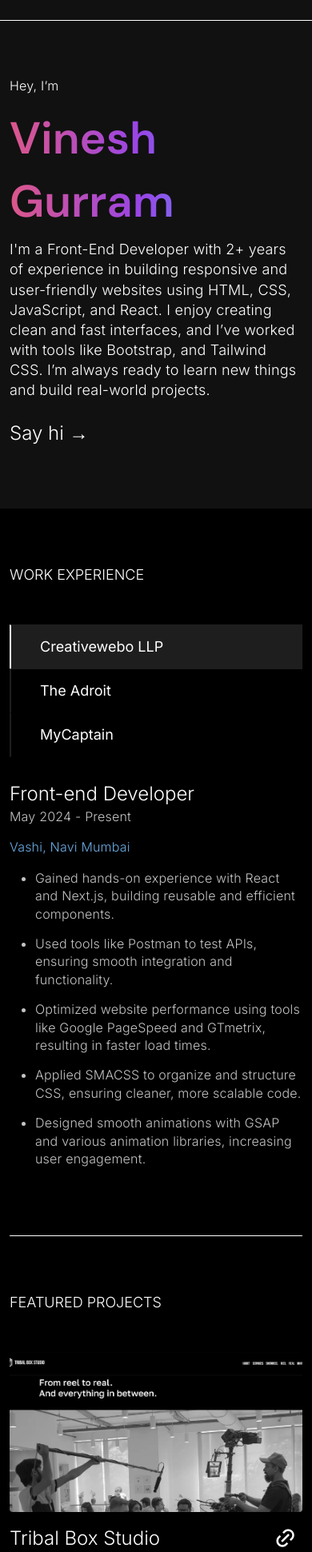
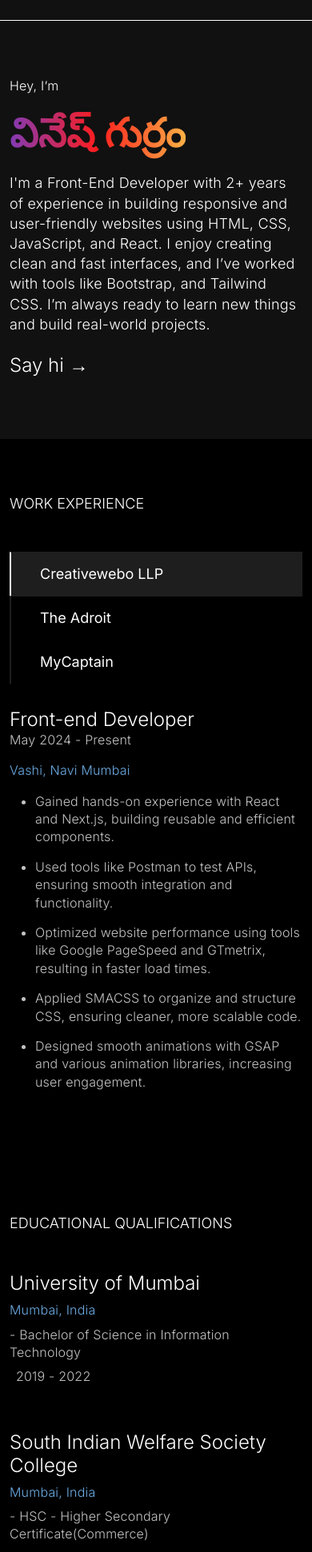
Before and after one commit to vineshgurram/portfolio, a React (Vite) app: page / in a window 390 px wide. Shown: the part 49-1990 px from the top of the page at 80% size. Built offline with nearby package versions, Linux system fonts and the light colour scheme.

Commit message:
updated some components

```diff
--- /dev/null
+++ b/src/components/EducationSection.jsx
@@ -0,0 +1,48 @@
+import { Row, Col, Container } from "react-bootstrap";
+import educations from "../json/education.json";
+
+export default function EducationSection() {
+  return (
+    <section
+      className="lyt-section typ-education-section"
+      id="section-experience"
+    >
+      <Container>
+        <div className="wrapper">
+          <h2 className="bs-heading typ-18 typ-300 text-uppercase mb-50">
+            EDUCATIONAL QUALIFICATIONS
+          </h2>
+
+          <div className="education-box-wrapper">
+            {educations.map((education,index) => (
+              <div className={`education-box ${index !== educations.length - 1 ? "mb-5" : ""}`} key={education.id}data-aos="fade-up">
+                <Row>
+                  <Col md={9}>
+                    <div className="left-box">
+                      <h3 className="bs-heading typ-24 typ-300 mb-2">
+                        {education.instituteName}
+                      </h3>
+                      <p className="bs-para typ-14 typ-clr-blue typ-300 typ-16 mb-2">
+                        {education.location}
+                      </p>
+                      <p className="bs-para typ-14 typ-txt-secondary typ-300 typ-16 m-0">
+                        - {education.courseName}
+                      </p>
+                    </div>
+                  </Col>
+                  <Col md={3} className="text-md-end">
+                    <div className="right-box">
+                      <p className="bs-para typ-txt-secondary typ-300 typ-16 m-2">
+                        {education.yearOfCourse}
+                      </p>
+                    </div>
+                  </Col>
+                </Row>
+              </div>
+            ))}
+          </div>
+        </div>
+      </Container>
+    </section>
+  );
+}
--- a/src/components/Footer.jsx
+++ b/src/components/Footer.jsx
@@ -7,7 +7,7 @@ export default function Footer() {
           <Row className="g-0 justify-content-between mb-5">
             <Col lg={6}>
               <h2 className="logo-txt me-4 mb-3">VG.</h2>
-              <h3 className="contact-txt">FRONT-END DEVELOPER</h3>
+              <h3 className="contact-txt">FRONT-END DEVELOPER | FUTURE FULL-STACK ENGINEER</h3>
             </Col>
             <Col lg={5}>
               <div className="contact-box-wrapper pt-lg-0 pt-4">
@@ -46,7 +46,7 @@ export default function Footer() {
           <Row>
             <Col md={12}>
             <div className="copyright-text">
-            <p className="bs-para typ-16 typ-300 mb-0">© Copyright 2025. Made by <a href="https://www.linkedin.com/in/vineshgurram/" target="_blank" className="bs-para typ-300 typ-clr-blue ">Vinesh Gurram</a></p>
+            <p className="bs-para typ-16 typ-300 mb-0 text-md-start text-center">© Copyright 2025. Made by <a href="https://github.com/vineshgurram" target="_blank" className="bs-para typ-300 typ-clr-blue ">Vinesh Gurram</a></p>
             </div>
             </Col>
           </Row>
--- a/src/components/HeroSection.jsx
+++ b/src/components/HeroSection.jsx
@@ -1,14 +1,55 @@
+import { useEffect, useState } from "react";
+
 export default function HeroSection() {
+  const [index, setIndex] = useState(0);
+  const names = [
+    "Vinesh Gurram", // English
+    "विनेश गुर्रम", // Marathi
+    "వినేష్ గుర్రం", // Telugu
+    "ヴィネシュ・グラム", // Japanese
+    "维内什·古拉姆", // Chinese
+  ];
+
+  const gradientClasses = [
+    "typ-gradient-1",
+    "typ-gradient-2",
+    "typ-gradient-3",
+    "typ-gradient-4",
+    "typ-gradient-5",
+  ];
+
+  useEffect(() => {
+    const interval = setInterval(() => {
+      setIndex((prev) => (prev + 1) % names.length); // loop through
+    }, 3000); // switch every 3 seconds
+    return () => clearInterval(interval);
+  }, [names.length]);
   return (
     <section className="lyt-section typ-hero-section">
       <div className="container">
         <p className="bs-para typ-16 typ-300">Hey, I’m</p>
-        <h1 className="bs-heading typ-96 typ-gradient-1 typ-fnt2 typ-600 d-inline-block">Vinesh Gurram</h1>
+        <h1 className={`bs-heading typ-96 typ-fnt2 typ-600 d-inline-block name-text fade ${gradientClasses[index]}`}>
+          {names[index]}
+        </h1>
         <p className="bs-para typ-18 typ-300 max-1080 mb-4">
-         I'm a Front-End Developer with 2+ years of experience in building responsive and user-friendly websites using HTML, CSS, JavaScript, and React. I enjoy creating clean and fast interfaces, and I’ve worked with tools like Bootstrap, and Tailwind CSS. I’m always ready to learn new things and build real-world projects.
+          I'm a Front-End Developer with 2+ years of experience in building
+          responsive and user-friendly websites using HTML, CSS, JavaScript, and
+          React. I enjoy creating clean and fast interfaces, and I’ve worked
+          with tools like Bootstrap, and Tailwind CSS. I’m always ready to learn
+          new things and build real-world projects.
         </p>
-        <a href="https://www.linkedin.com/in/vineshgurram/" target="_blank" className="link">
-        <h3 className="bs-heading typ-24 typ-300" data-aos="fade-right" data-aos-delay="300">Say hi <span className="arrow d-lg-inline-block">&rarr;</span></h3>
+        <a
+          href="https://www.linkedin.com/in/vineshgurram/"
+          target="_blank"
+          className="link"
+        >
+          <h3
+            className="bs-heading typ-24 typ-300"
+            data-aos="fade"
+            data-aos-delay="500"
+          >
+            Say hi <span className="arrow d-lg-inline-block">&rarr;</span>
+          </h3>
         </a>
       </div>
     </section>
--- /dev/null
+++ b/src/json/education.json
@@ -0,0 +1,27 @@
+[
+  {
+    "id": 1,
+    "courseName": "Bachelor of Science in Information Technology",
+    "instituteName": "University of Mumbai",
+    "yearOfCourse": "2019 - 2022",
+    "location": "Mumbai, India",
+    "description": ""
+  },
+  {
+    "id": 2,
+    "courseName": "HSC - Higher Secondary Certificate(Commerce)",
+    "instituteName": "South Indian Welfare Society College",
+    "yearOfCourse": "2018 - 2019",
+    "location": "Mumbai, India",
+    "description": ""
+  }
+  ,
+  {
+    "id": 3,
+    "courseName": "SSC - Secondary School Certificate",
+    "instituteName": "The Andhra Education Society High School",
+    "yearOfCourse": "2016 - 2017",
+    "location": "Mumbai, India",
+    "description": ""
+  }
+]
--- a/src/json/projects.json
+++ b/src/json/projects.json
@@ -69,5 +69,17 @@
         "githubLink":"",
         "hostLink":"https://www.ellequinn.com/"
     }
+  },
+  {
+    "id": 7,
+    "projectName": "MarioProducts",
+    "projectImage": "images/Mario.jpg",
+    "projectDescription": "MarioProducts is a product showcase website for Mario Confectionery, featuring chocolates, candies, and lollipops with a modern and responsive design.",
+    "projectDetailLink":"",
+    "projectTechnology": ["HTML","ROR"],
+    "projectLinks": {
+        "githubLink":"",
+        "hostLink":"https://www.marioproducts.com/"
+    }
   }
 ]
--- a/src/pages/Home.jsx
+++ b/src/pages/Home.jsx
@@ -1,12 +1,14 @@
 import HeroSection from "../components/HeroSection";
 import ProjectSection from "../components/ProjectSection";
 import ExperienceSection from "../components/ExperienceSection";
+import EducationSection from "../components/EducationSection";
 
 export default function Home() {
   return (
     <main>
       <HeroSection />
       <ExperienceSection  />
+      <EducationSection />
       <ProjectSection />
     </main>
   );
--- a/src/pages/PageNotFound.jsx
+++ b/src/pages/PageNotFound.jsx
@@ -0,0 +1,4 @@
+export default function PageNotFound() {
+  return <>
+  </>;
+}
--- a/src/routes/AppRoutes.jsx
+++ b/src/routes/AppRoutes.jsx
@@ -2,12 +2,14 @@ import { HashRouter, Routes, Route } from "react-router";
 import Header from "../components/Header";
 import Home from "../pages/Home";
 import Footer from "../components/Footer";
+import PageNotFound from "../pages/PageNotFound";
 export default function AppRoutes() {
   return (
     <HashRouter>
       <Header />
       <Routes>
         <Route path="/" element={<Home />} />
+        <Route path="/about" element={<PageNotFound />} />
       </Routes>
       <Footer />
     </HashRouter>
--- a/src/scss/base/_bs-card.scss
+++ b/src/scss/base/_bs-card.scss
@@ -18,6 +18,7 @@
                 transition: 500ms ease all;
                 height: 200px;
                 max-height: 200px;
+                    width: 100%;
             }
         }
 
--- a/src/scss/base/_bs-heading.scss
+++ b/src/scss/base/_bs-heading.scss
@@ -1,6 +1,7 @@
 .bs-heading {
     color: $txt-primary;
     line-height: 1.4;
+    line-height: normal;
 
     &.typ-gradient-1 {
         background: rgb(51, 210, 255);
@@ -34,6 +35,32 @@
             rgba(51, 210, 255, 1) 55%,
             rgba(221, 87, 137, 1) 100%
         );
+        -webkit-text-fill-color: transparent;
+        background-clip: text;
+    }
+
+    &.typ-gradient-3 {
+        background: #833ab4;
+        background: linear-gradient(
+            90deg,
+            rgba(131, 58, 180, 1) 0%,
+            rgba(253, 29, 29, 1) 50%,
+            rgba(252, 176, 69, 1) 100%
+        );
+        -webkit-text-fill-color: transparent;
+        background-clip: text;
+    }
+
+    &.typ-gradient-4 {
+        background: #eeaeca;
+        background: radial-gradient(circle, rgba(238, 174, 202, 1) 0%, rgba(148, 187, 233, 1) 100%);
+        -webkit-text-fill-color: transparent;
+        background-clip: text;
+    }
+
+    &.typ-gradient-5 {
+        background: #22C1C3;
+        background: linear-gradient(0deg,rgba(34, 193, 195, 1) 0%, rgba(253, 187, 45, 1) 100%);
         -webkit-text-fill-color: transparent;
         background-clip: text;
     }
@@ -93,8 +120,12 @@
 
 @media screen and (max-width: $mobile-breakpoint) {
     .bs-heading {
-        &.typ-gradient-1 {
-            font-size: 56px;
+        &.typ-gradient-1,
+        &.typ-gradient-2,
+        &.typ-gradient-3,
+        &.typ-gradient-4,
+        &.typ-gradient-5 {
+            font-size: 50px;
         }
     }
 }
--- a/src/scss/common/_common.scss
+++ b/src/scss/common/_common.scss
@@ -28,3 +28,23 @@ body {
 .mb-50 {
     margin-bottom: 50px;
 }
+
+
+
+.name-text {
+  font-size: 2.5rem;
+  font-weight: bold;
+  transition: opacity 0.8s ease-in-out;
+}
+
+.fade {
+  opacity: 1;
+  animation: fadeEffect 3s infinite;
+}
+
+@keyframes fadeEffect {
+  0% { opacity: 0; }
+  20% { opacity: 1; }
+  80% { opacity: 1; }
+  100% { opacity: 0; }
+}
```
Also changed, not shown: src/scss/base/_bs-footer.scss (+24 -10 lines), public/images/Mario.jpg (added).
